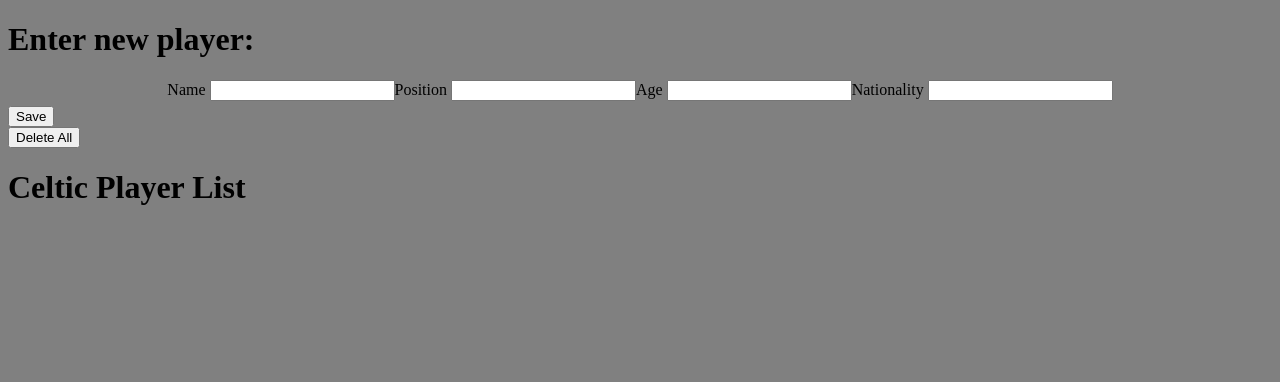
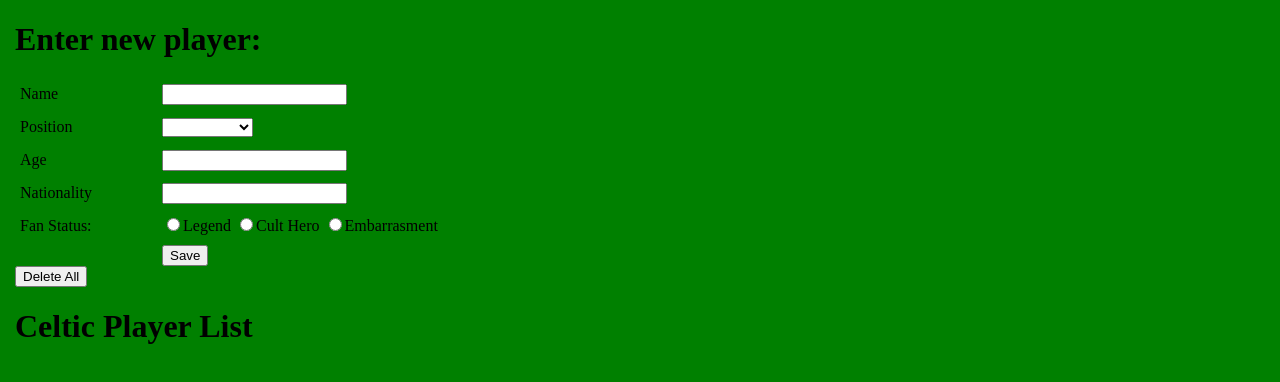
Before and after one commit to mikefallon81/DOM_weekend_homework, a plain HTML site: page homework_app/index.html in a window 1280 px wide. Drawn offline with Linux system fonts and the light colour scheme.

Commit message:
styling added

```diff
--- a/homework_app/css/style.css
+++ b/homework_app/css/style.css
@@ -1,17 +1,36 @@
 body{
-  background-color: grey;
+  background-color: green;
+  margin-left: 15px;
 }
 
-.list-item {
-
-}
-
-#form-wrapper {
-  display: flex;
-  justify-content: center;
-
+li.list-item {
+  min-width: 200px;
+  border-radius: 5px;
+  border-style: solid;
+  margin-left: 10px;
+  background-color: #ffffff;
 }
 
 .form-item {
   margin-bottom: 5px;
 }
+
+.primary {
+  display: inline-block;
+  width: 8em;
+  padding: 5px;
+  margin-right: 5px;
+  vertical-align: ;
+}
+
+#playerProfileList {
+
+  display: flex;
+flex-wrap: wrap;
+background-color:
+}
+
+ul {
+  font-size: 18px;
+  font-weight: bold;
+}
--- a/homework_app/index.html
+++ b/homework_app/index.html
@@ -18,8 +18,15 @@
         </div>
 
         <div class="form-item">
+
           <label for="" class="primary">Position</label>
-          <input type="text" id="position" required>
+          <select id="position">
+          <option value="" disabled selected></option>
+          <option value="Goalkeeper">Goalkeeper</option>
+          <option value="Defender">Defender</option>
+          <option value="Midfielder">Midfielder</option>
+          <option value="Striker">Striker</option>
+          </select>
         </div>
 
         <div class="form-item">
@@ -32,8 +39,22 @@
           <input type="text" id="nationality" required>
         </div>
 
+        <div class="form-item">
+
+          <label for="" class="primary">Fan Status:</label>
+          <input type="radio" name="fan-status" value="Legend" id="legend">Legend
+
+          <input type="radio" name="fan-status" value="Cult Hero" id="cult-hero">Cult Hero
+
+          <input type="radio" name="fan-status" value="Embarrasment" id="embarrasment">Embarrasment
+
+
+        </div>
+
+
+
       </div>
-
+    <label for="" class="primary"></label>
     <input type="submit" value="Save">
     </form>
 
@@ -41,5 +62,7 @@
     <h1>Celtic Player List</h1>
     <div id="playerProfileList"></div>
 
+
+
   </body>
 </html>
--- a/homework_app/js/app.js
+++ b/homework_app/js/app.js
@@ -26,7 +26,9 @@ document.addEventListener('DOMContentLoaded', () => {
   nationalityEntry.textContent = e.target.nationality.value;
   newDiv.appendChild(nationalityEntry);
 
-  playerProfile.appendChild(newDiv);
+  // const fanStatusEntry = document.createElement('ul');
+  // fanStatusEntry.textContent = document.querySelector('input[name=fan-status]:checked');
+  // newDiv.appendChild(fanStatusEntry);
 
   e.target.reset();
 
```
